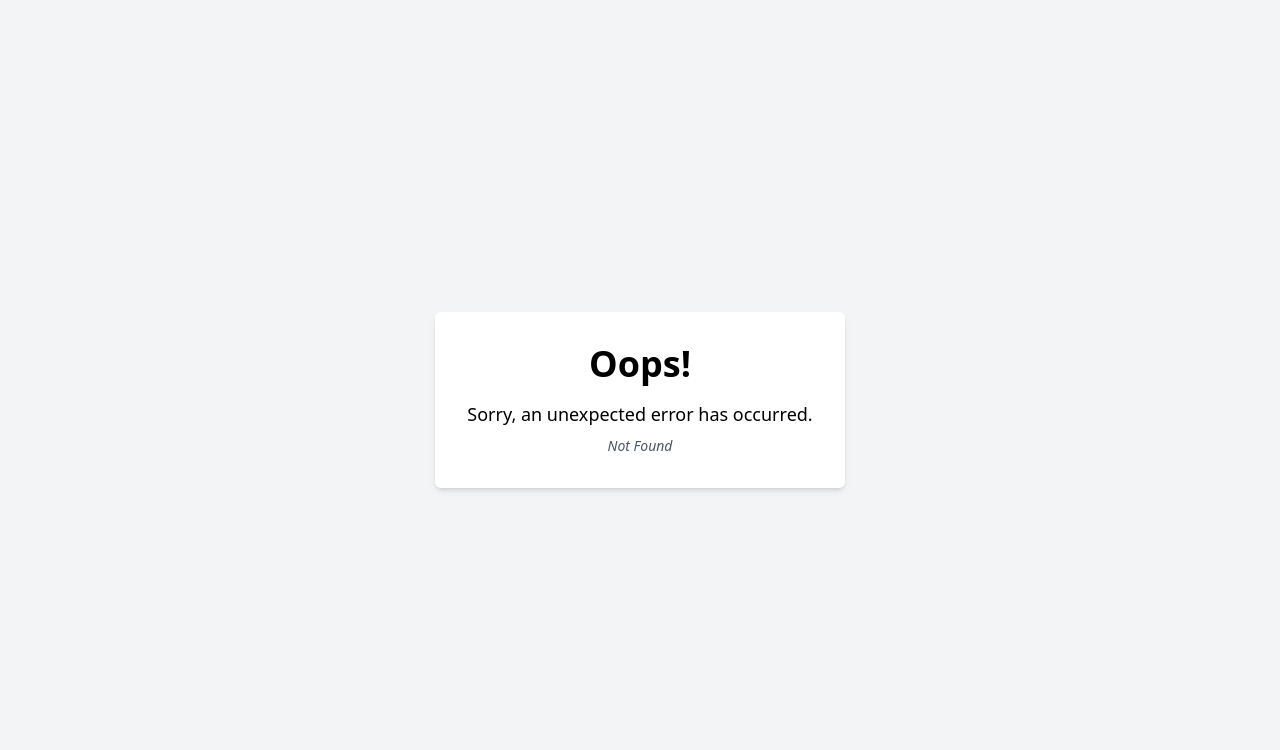
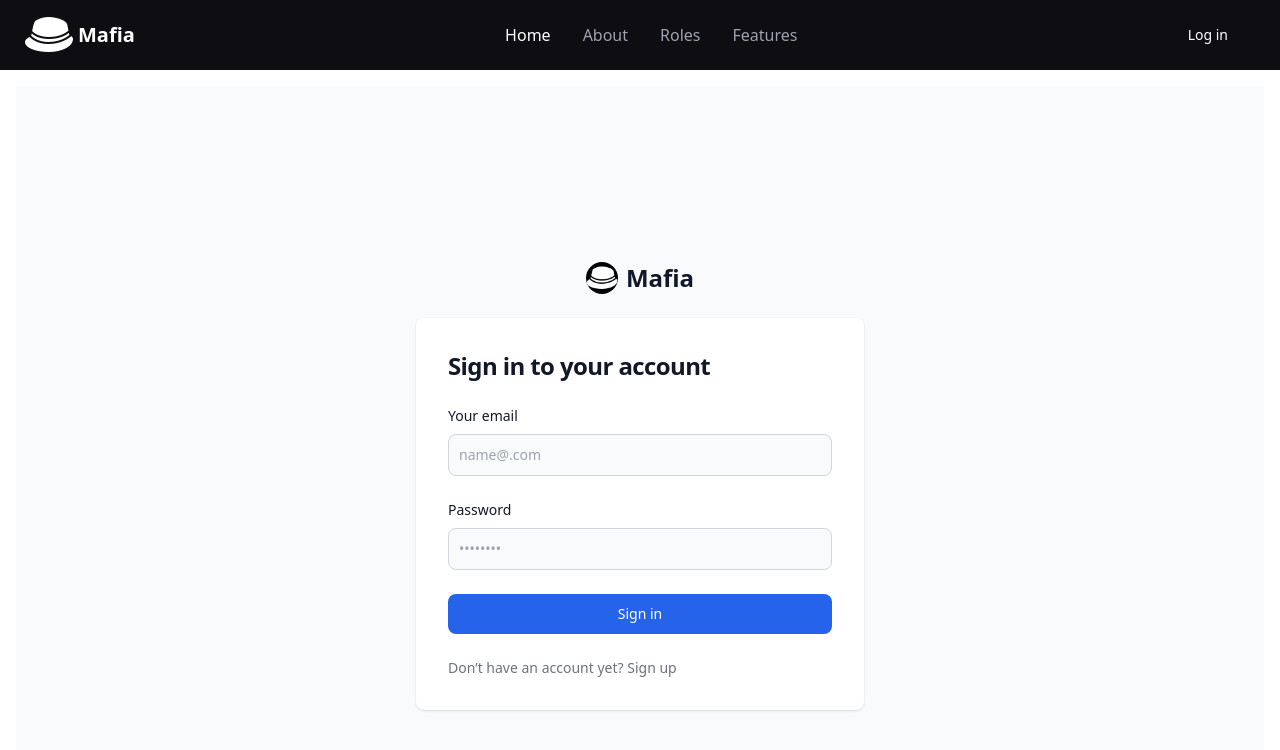
Before and after one commit to m3hransh/haskell-web, a React (Vite) app in the folder client/: page /login in a window 1280 px wide. Before the commit this address had no page. Shown: the top 750 px of the page. Built offline with nearby package versions, Linux system fonts and the light colour scheme.

Commit message:
Add Loginform

```diff
--- a/client/package.json
+++ b/client/package.json
@@ -10,11 +10,14 @@
     "preview": "vite preview"
   },
   "dependencies": {
+    "@hookform/resolvers": "^3.6.0",
     "axios": "^1.6.8",
     "localforage": "^1.10.0",
     "react": "^18.2.0",
     "react-dom": "^18.2.0",
-    "react-router-dom": "^6.23.1"
+    "react-hook-form": "^7.51.5",
+    "react-router-dom": "^6.23.1",
+    "zod": "^3.23.8"
   },
   "devDependencies": {
     "@types/react": "^18.2.66",
--- /dev/null
+++ b/client/src/components/Loginform.tsx
@@ -0,0 +1,79 @@
+import React from 'react';
+import { useForm } from 'react-hook-form';
+import { z } from 'zod';
+import { zodResolver } from '@hookform/resolvers/zod';
+import hat from "../assets/images/hat.png"
+
+
+
+const loginSchema = z.object({
+  email: z.string().email({ message: 'Invalid email address' }),
+  password: z.string().min(6, { message: 'Password must be at least 6 characters long' }),
+});
+
+
+type FormData = z.infer<typeof loginSchema>;
+
+
+
+const Loginform = () => {
+
+    const { register, handleSubmit, formState: { errors } } = useForm<FormData>({
+        resolver: zodResolver(loginSchema),
+      });
+
+
+      const onSubmit = (data: FormData) => {
+        console.log(data);
+      };
+
+      return (
+        <section className="bg-gray-50 dark:bg-gray-900">
+          <div className="flex flex-col items-center justify-center px-6 py-8 mx-auto md:h-screen lg:py-0">
+            <a href="#" className="flex items-center mb-6 text-2xl font-semibold text-gray-900 dark:text-white">
+              <img className="w-8 h-8 mr-2 bg-black rounded-full" src={hat} alt="logo" />
+              Mafia
+            </a>
+            <div className="w-full bg-white rounded-lg shadow dark:border md:mt-0 sm:max-w-md xl:p-0 dark:bg-gray-800 dark:border-gray-700">
+              <div className="p-6 space-y-4 md:space-y-6 sm:p-8">
+                <h1 className="text-xl font-bold leading-tight tracking-tight text-gray-900 md:text-2xl dark:text-white">
+                  Sign in to your account
+                </h1>
+                <form className="space-y-4 md:space-y-6" onSubmit={handleSubmit(onSubmit)}>
+                  <div>
+                    <label htmlFor="email" className="block mb-2 text-sm font-medium text-gray-900 dark:text-white">Your email</label>
+                    <input
+                      type="email"
+                      id="email"
+                      {...register('email')}
+                      className={`bg-gray-50 border border-gray-300 text-gray-900 sm:text-sm rounded-lg focus:ring-primary-600 focus:border-primary-600 block w-full p-2.5 dark:bg-gray-700 dark:border-gray-600 dark:placeholder-gray-400 dark:text-white dark:focus:ring-blue-500 dark:focus:border-blue-500 ${errors.email ? 'border-red-500' : ''}`}
+                      placeholder="name@.com"
+                      required
+                    />
+                    {errors.email && <p className="text-red-500 text-sm mt-1">{errors.email.message}</p>}
+                  </div>
+                  <div>
+                    <label htmlFor="password" className="block mb-2 text-sm font-medium text-gray-900 dark:text-white">Password</label>
+                    <input
+                      type="password"
+                      id="password"
+                      {...register('password')}
+                      className={`bg-gray-50 border border-gray-300 text-gray-900 sm:text-sm rounded-lg focus:ring-primary-600 focus:border-primary-600 block w-full p-2.5 dark:bg-gray-700 dark:border-gray-600 dark:placeholder-gray-400 dark:text-white dark:focus:ring-blue-500 dark:focus:border-blue-500 ${errors.password ? 'border-red-500' : ''}`}
+                      placeholder="••••••••"
+                      required
+                    />
+                    {errors.password && <p className="text-red-500 text-sm mt-1">{errors.password.message}</p>}
+                  </div>
+                  <button type="submit" class="w-full text-white bg-blue-600 hover:bg-blue-700 focus:ring-4 focus:outline-none focus:ring-blue-300 font-medium rounded-lg text-sm px-5 py-2.5 text-center dark:bg-primary-600 dark:hover:bg-primary-700 dark:focus:ring-primary-800">Sign in</button>
+                  <p class="text-sm font-light text-gray-500 dark:text-gray-400">
+                      Don’t have an account yet? <a href="#" class="font-medium text-primary-600 hover:underline dark:text-primary-500">Sign up</a>
+                  </p>
+                </form>
+              </div>
+            </div>
+          </div>
+        </section>
+      );
+}
+
+export default Loginform
--- a/client/src/main.tsx
+++ b/client/src/main.tsx
@@ -5,6 +5,7 @@ import Root from "./routes/root";
 import { createBrowserRouter, RouterProvider } from 'react-router-dom'
 import ErrorPage from './error-page.tsx';
 import Developer from './routes/develoeprs.tsx';
+import Loginform from './components/Loginform.tsx';
 
 const router = createBrowserRouter([
   {
@@ -15,6 +16,10 @@ const router = createBrowserRouter([
       {
         path: 'about/',
         element: <Developer />
+      },
+      {
+        path: 'login/',
+        element:   <Loginform/>
       },
     ],
   },
--- a/client/src/routes/root.tsx
+++ b/client/src/routes/root.tsx
@@ -1,15 +1,18 @@
 import React from "react";
 import Navbar from "../components/Navbar";
 import { Outlet } from "react-router-dom";
+
 
 const Root: React.FC = () => {
   return (
     <div className="min-h-screen flex flex-col">
       <Navbar />
+
       <div className="flex flex-1">
         <div id="detail" className="flex-grow p-4">
           {/* Detail content goes here */}
           <Outlet />
+
         </div>
       </div>
     </div>
```
Also changed, not shown: 1 other file (tests, documents, lock files or other folders).
